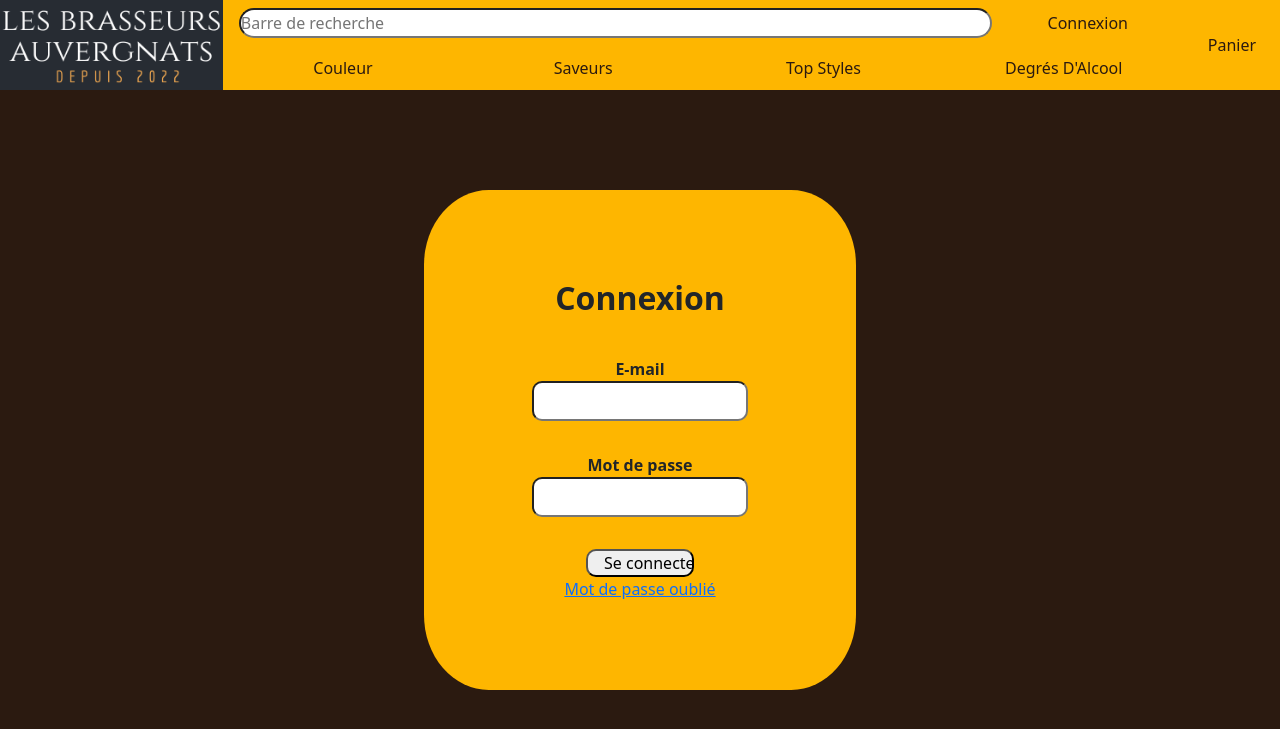
After one commit to Pitouil/Projet-fmf, a PHP site: page /login.html in a window 1280 px wide. The commit adds this page. Shown: the top 729 px of the page. Run offline with PHP 8.4, Linux system fonts and the light colour scheme.

Commit message:
ajout login

```diff
--- a/css/style.css
+++ b/css/style.css
@@ -182,6 +182,51 @@ header .basket a:hover {
 .page{
   text-align: center;
 }
+.container-login{
+  display: flex;
+  justify-content: center;
+  margin: 100px;
+}
+.login{
+  background-color: #feb600;
+  height: 500px;
+  width: 40%;
+  display: flex;
+  flex-direction: column;
+  justify-content: center;
+  align-items: center;
+  gap: 2rem;
+  border-radius: 15%;
+}
+.login h2{
+  font-weight: bold;
+}
+.login div{
+  display: flex;
+  flex-direction: column;
+  width: 50%;
+}
+.login div input{
+  border-radius: 10px;
+}
+.login div label{
+  align-self: center;
+  font-weight: bold;
+}
+.login div input[type="text"]{
+  height: 40px;
+}
+.login div input[type="password"]{
+  height: 40px;
+}
+.login div input[type="submit"]{
+  padding: 0 1rem;
+  width: 50%;
+  align-self: center;
+}
+.login div a{
+  align-self: center;
+}
 @media screen and (max-width: 992px) {
   header .navbar-main .top-navbar {
     display: none;
--- /dev/null
+++ b/login.html
@@ -0,0 +1,256 @@
+<!DOCTYPE html>
+<html lang="en">
+  <head>
+    <meta charset="UTF-8" />
+    <meta http-equiv="X-UA-Compatible" content="IE=edge" />
+    <meta name="viewport" content="width=device-width, initial-scale=1.0" />
+    <link
+      href="https://cdn.jsdelivr.net/npm/bootstrap@5.0.2/dist/css/bootstrap.min.css"
+      rel="stylesheet"
+      integrity="sha384-EVSTQN3/azprG1Anm3QDgpJLIm9Nao0Yz1ztcQTwFspd3yD65VohhpuuCOmLASjC"
+      crossorigin="anonymous"
+    />
+    <script
+      src="https://cdn.jsdelivr.net/npm/bootstrap@5.0.2/dist/js/bootstrap.bundle.min.js"
+      integrity="sha384-MrcW6ZMFYlzcLA8Nl+NtUVF0sA7MsXsP1UyJoMp4YLEuNSfAP+JcXn/tWtIaxVXM"
+      crossorigin="anonymous"
+      defer
+    ></script>
+    <link rel="stylesheet" href="css/style.css" />
+    <title>Document</title>
+  </head>
+  <body>
+    <header>
+      <div class="">
+        <img src="../assets/logo-decouper.png" alt="Logo du site" />
+      </div>
+      <div class="navbar-main">
+        <!-- top-navbar a desactiver pour responsive mobile pour le collapse -->
+        <div class="top-navbar">
+          <div class="search-bar">
+            <input
+              id="searchbar"
+              type="search"
+              name="search"
+              placeholder="Barre de recherche"
+            />
+          </div>
+          <div class="connexion collapse">
+            <a href="#">Connexion</a>
+          </div>
+        </div>
+        <nav class="navbar navbar-expand-lg navbar-light">
+          <div class="container-fluid">
+            <button
+              class="navbar-toggler"
+              type="button"
+              data-bs-toggle="collapse"
+              data-bs-target="#navbarSupportedContent"
+              aria-controls="navbarSupportedContent"
+              aria-expanded="false"
+              aria-label="Toggle navigation"
+            >
+              <span class="navbar-toggler-icon"></span>
+            </button>
+            <div
+              class="collapse navbar-collapse h-100"
+              id="navbarSupportedContent"
+            >
+              <ul class="navbar-nav h-100 w-25 me-auto mb-2 mb-lg-0">
+                <li class="w-100 h-100 nav-item dropdown">
+                  <a
+                    class="w-100 h-100 nav-link d-flex justify-content-center align-items-center"
+                    href="#"
+                    id="navbarDropdown"
+                    role="button"
+                    data-bs-toggle="dropdown"
+                    aria-expanded="false"
+                  >
+                    Couleur
+                  </a>
+                  <ul
+                    class="dropdown-menu w-100"
+                    aria-labelledby="navbarDropdown"
+                  >
+                    <li><a class="dropdown-item" href="#">Ambrée</a></li>
+                    <li>
+                      <a class="dropdown-item" href="#">Brune</a>
+                    </li>
+
+                    <li>
+                      <a class="dropdown-item" href="#">Blonde</a>
+                    </li>
+                    <li>
+                      <a class="dropdown-item" href="#">Blanche</a>
+                    </li>
+                    <li>
+                      <a class="dropdown-item" href="#">Noir</a>
+                    </li>
+                    <li>
+                      <a class="dropdown-item" href="#">Rouge</a>
+                    </li>
+                    <li>
+                      <a class="dropdown-item" href="#">Autre</a>
+                    </li>
+                  </ul>
+                </li>
+              </ul>
+              <ul class="navbar-nav h-100 w-25 me-auto mb-2 mb-lg-0">
+                <li class="w-100 h-100 nav-item dropdown">
+                  <a
+                    class="w-100 h-100 nav-link d-flex justify-content-center align-items-center"
+                    href="#"
+                    id="navbarDropdown"
+                    role="button"
+                    data-bs-toggle="dropdown"
+                    aria-expanded="false"
+                  >
+                    Saveurs
+                  </a>
+                  <ul
+                    class="dropdown-menu w-100"
+                    aria-labelledby="navbarDropdown"
+                  >
+                    <li>
+                      <a class="dropdown-item" href="#">Douces & fruitée</a>
+                    </li>
+                    <li>
+                      <a class="dropdown-item" href="#">Fumée</a>
+                    </li>
+
+                    <li>
+                      <a class="dropdown-item" href="#">Houblonnée</a>
+                    </li>
+                    <li>
+                      <a class="dropdown-item" href="#"
+                        >Légère & Désaltérante</a
+                      >
+                    </li>
+                    <li>
+                      <a class="dropdown-item" href="#">Riche & Épicée</a>
+                    </li>
+                    <li>
+                      <a class="dropdown-item" href="#">Sucrée & Parfumée</a>
+                    </li>
+                    <li>
+                      <a class="dropdown-item" href="#">Vive & Aciduléz</a>
+                    </li>
+                  </ul>
+                </li>
+              </ul>
+              <ul class="navbar-nav h-100 w-25 me-auto mb-2 mb-lg-0">
+                <li class="w-100 h-100 nav-item dropdown">
+                  <a
+                    class="w-100 h-100 nav-link d-flex justify-content-center align-items-center"
+                    href="#"
+                    id="navbarDropdown"
+                    role="button"
+                    data-bs-toggle="dropdown"
+                    aria-expanded="false"
+                  >
+                    Top Styles
+                  </a>
+                  <ul
+                    class="dropdown-menu w-100"
+                    aria-labelledby="navbarDropdown"
+                  >
+                    <li><a class="dropdown-item" href="#">IPA</a></li>
+                    <li>
+                      <a class="dropdown-item" href="#">Lambic</a>
+                    </li>
+
+                    <li>
+                      <a class="dropdown-item" href="#">Pils</a>
+                    </li>
+                    <li>
+                      <a class="dropdown-item" href="#">Saison</a>
+                    </li>
+                    <li>
+                      <a class="dropdown-item" href="#">Sour</a>
+                    </li>
+                    <li>
+                      <a class="dropdown-item" href="#">Stout</a>
+                    </li>
+                    <li>
+                      <a class="dropdown-item" href="#">Triple</a>
+                    </li>
+                    <li>
+                      <a class="dropdown-item" href="#">Weisbier</a>
+                    </li>
+                    <li>
+                      <a class="dropdown-item" href="#">Witbier</a>
+                    </li>
+                  </ul>
+                </li>
+              </ul>
+              <ul class="navbar-nav h-100 w-25 me-auto mb-2 mb-lg-0">
+                <li class="w-100 h-100 nav-item dropdown">
+                  <a
+                    class="w-100 h-100 nav-link d-flex justify-content-center align-items-center"
+                    href="#"
+                    id="navbarDropdown"
+                    role="button"
+                    data-bs-toggle="dropdown"
+                    aria-expanded="false"
+                  >
+                    Degrés D'Alcool
+                  </a>
+                  <ul
+                    class="dropdown-menu w-100"
+                    aria-labelledby="navbarDropdown"
+                  >
+                    <li>
+                      <a class="dropdown-item" href="#">Sans alcool (<1.2%)</a>
+                    </li>
+                    <li>
+                      <a class="dropdown-item" href="#">Moins de 5%</a>
+                    </li>
+
+                    <li>
+                      <a class="dropdown-item" href="#">5% à 8%</a>
+                    </li>
+                    <li>
+                      <a class="dropdown-item" href="#">Plus de 8%</a>
+                    </li>
+                  </ul>
+                </li>
+              </ul>
+
+              <form class="d-flex">
+                <input
+                  class="form-control me-2"
+                  type="search"
+                  placeholder="Search"
+                  aria-label="Search"
+                />
+                <button class="btn btn-outline-success" type="submit">
+                  Search
+                </button>
+              </form>
+            </div>
+          </div>
+        </nav>
+      </div>
+      <div class="basket">
+        <a href="#">Panier</a>
+      </div>
+    </header>
+    <section class="container-login">
+      <form class="login" method="post" action="">
+        <h2>Connexion</h2>
+        <div>
+          <label for="email">E-mail</label>
+          <input type="text" id="email" name="email" />
+        </div>
+        <div>
+          <label for="password">Mot de passe</label>
+          <input type="password" id="password" name="password" />
+        </div>
+        <div>
+          <input type="submit" value="Se connecter" />
+          <a href="">Mot de passe oublié</a>
+        </div>
+      </form>
+    </section>
+  </body>
+</html>
```
Also changed, not shown: boutique.html (+213 -2 lines).
